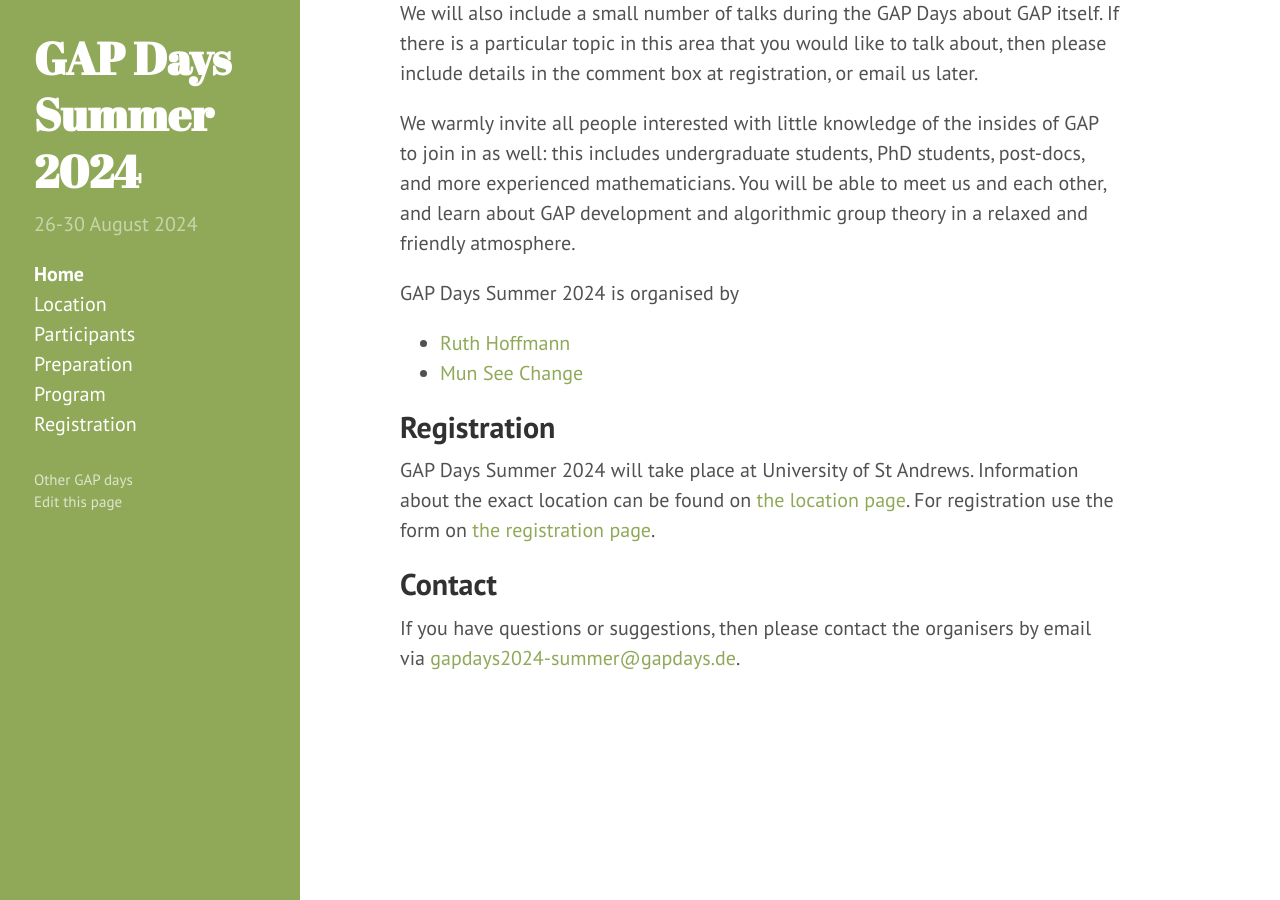
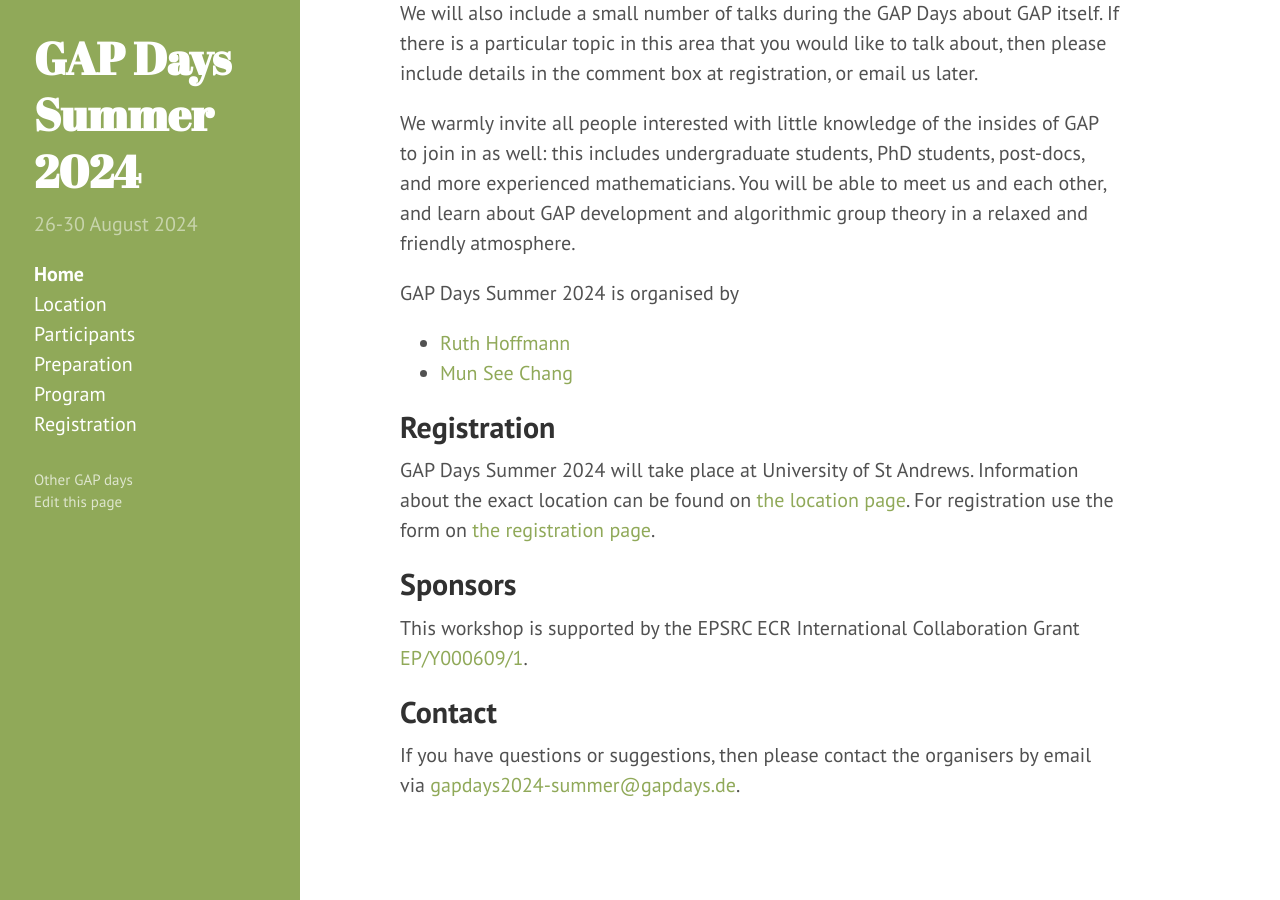
Before and after one commit to gapdays/gapdays2024-summer, a Jekyll site: the page built from index.md, in a window 1280 px wide and 900 px high, scrolled down 809 px. Built offline with Jekyll 4.4.1, drawn with Linux system fonts in a browser that asks for light colours.

```diff
--- a/index.md
+++ b/index.md
@@ -48,7 +48,7 @@ algorithmic group theory in a relaxed and friendly atmosphere.
 {{site.title}} is organised by
 
 * [Ruth Hoffmann](https://www.st-andrews.ac.uk/computer-science/people/rh347/)
-* [Mun See Change](https://www.st-andrews.ac.uk/computer-science/people/msc2/)
+* [Mun See Chang](https://www.st-andrews.ac.uk/computer-science/people/msc2/)
 
 
 ## Registration
@@ -57,11 +57,10 @@ algorithmic group theory in a relaxed and friendly atmosphere.
 Information about the exact location can be found on [the location page]({{ site.baseurl }}/location).
 For registration use the form on [the registration page]({{ site.baseurl }}/registration).
 
-<!--
+
 ## Sponsors
 
-This workshop is supported by [SFB-TRR 195](https://www.computeralgebra.de/sfb/) - Symbolic Tools in Mathematics and their Application.
--->
+This workshop is supported by the EPSRC ECR International Collaboration Grant [EP/Y000609/1](https://gow.epsrc.ukri.org/NGBOViewGrant.aspx?GrantRef=EP/Y000609/1).
 
 ## <a name="contact"></a> Contact
 
```
Also changed, not shown: registration.md (+6 -15 lines).
